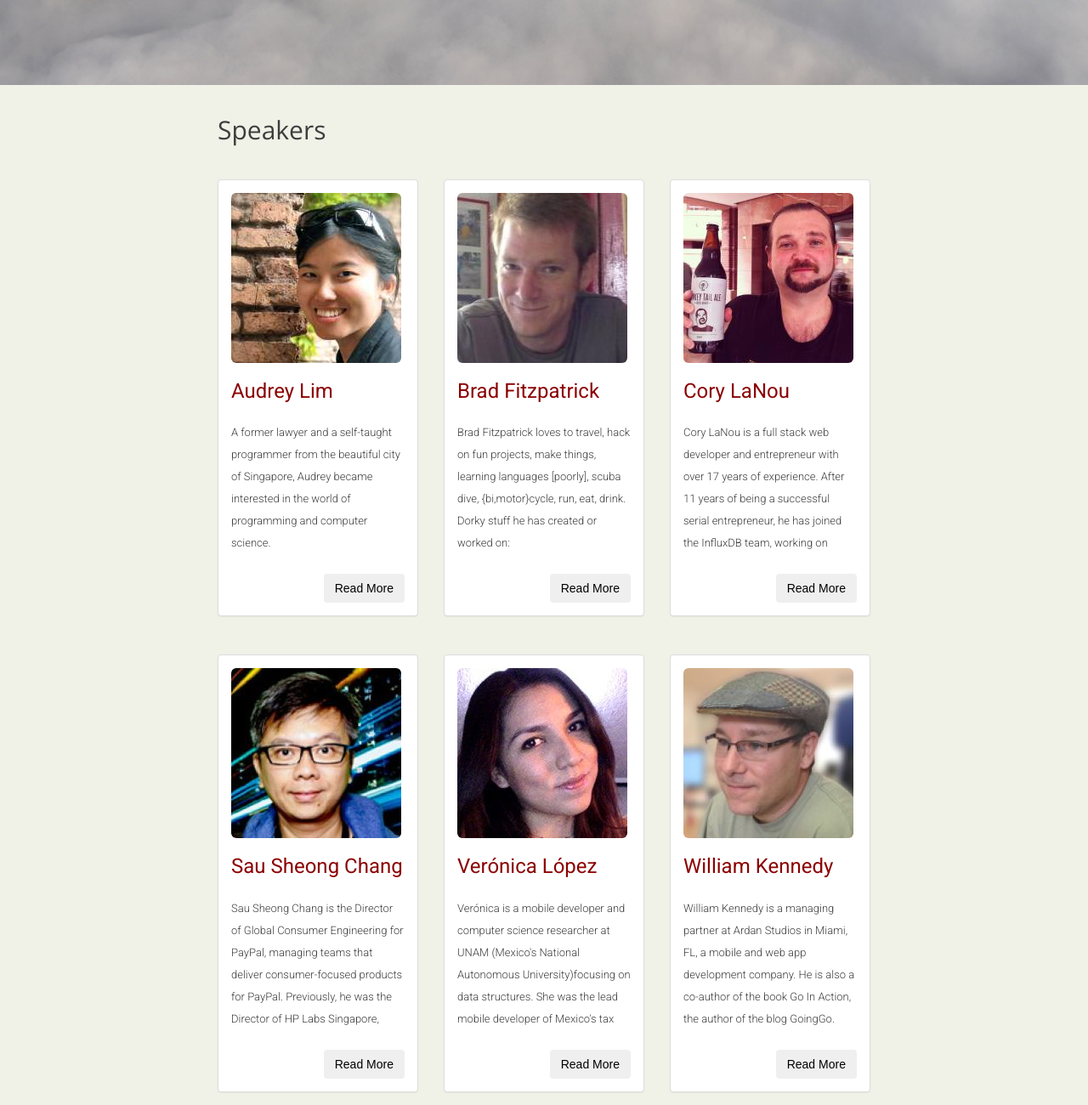
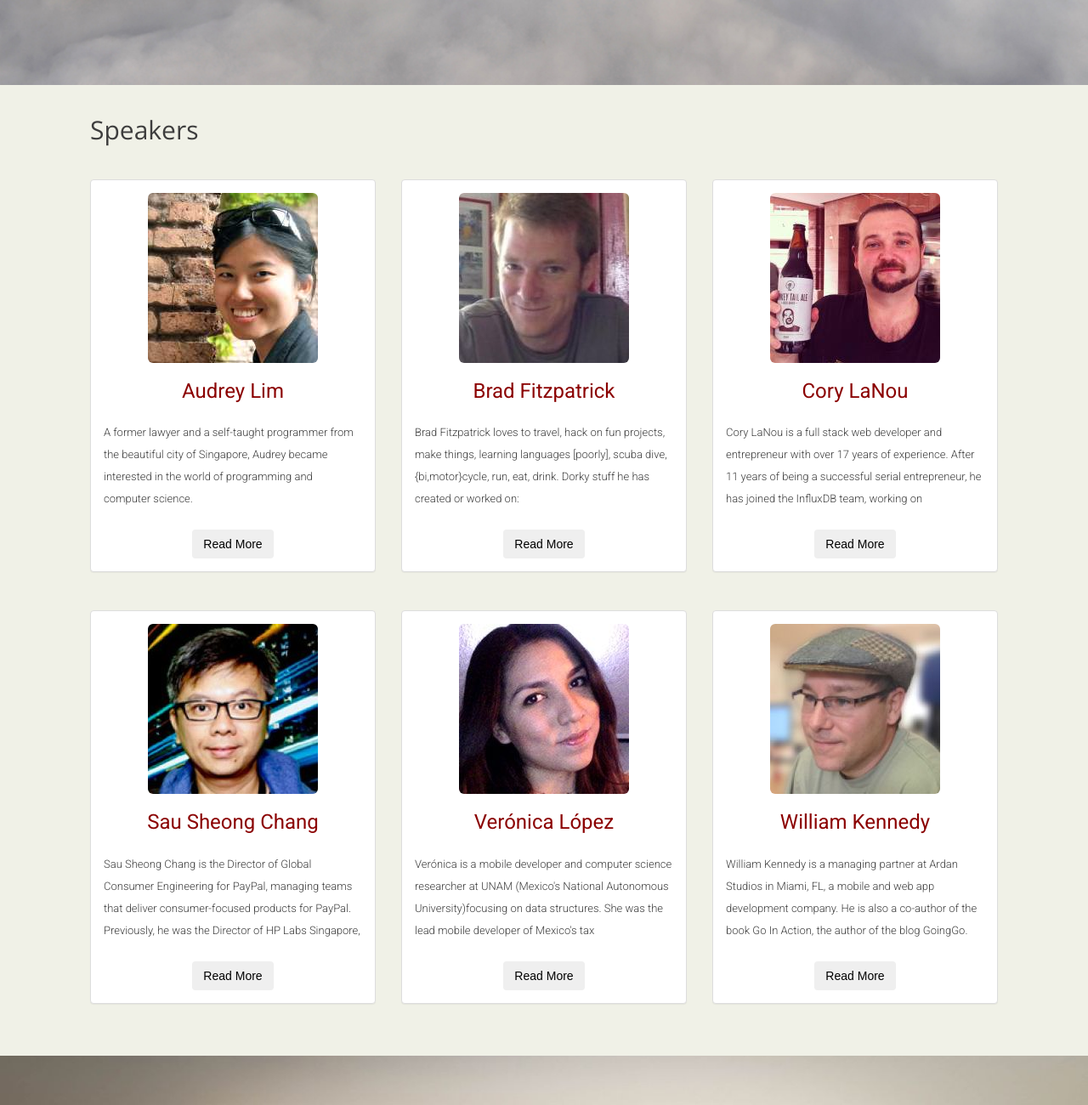
Before and after one commit to vidwath/gophercon-1, a plain HTML site: page index.html in a window 1280 px wide. Shown: the part 2300-3600 px from the top of the page at 85% size. Drawn offline with nearby package versions, Linux system fonts and the light colour scheme.

Commit message:
increased width

```diff
--- a/css/style.css
+++ b/css/style.css
@@ -39,7 +39,7 @@ Modules - reusable parts of our design
 .cd-container {
   /* this class is used to give a max-width to the element it is applied to, and center it horizontally when it reaches that max-width */
   width: 90%;
-  max-width: 768px;
+  max-width: 1068px;
   margin: 0 auto;
 }
 .cd-container::after {
--- a/index.html
+++ b/index.html
@@ -69,14 +69,14 @@
             	<div class="col-md-4 portfolio-item">
             		<div class="panel panel-default">
    						<div class="panel-body">
-      						<a href="#">
-                    			<img class="img-responsive img-rounded" src="img/speakers/speaker1.jpg" alt="Audrey Lim">
+    						<a href="#">
+                    			<img class="img-responsive img-rounded center-block" src="img/speakers/speaker1.jpg" alt="Audrey Lim">
                 			</a>
-                			<h3>
+                			<h3 class="text-center">
                     			<a href="https://twitter.com/audreylim77" target="_blank">Audrey Lim</a>
                 			</h3>
                 			<p>A former lawyer and a self-taught programmer from the beautiful city of Singapore, Audrey became interested in the world of programming and computer science.<span class = "collapse" id="speaker1">She picked up front-end programming in April 2014 before learning Go as her first backend language in July 2014. She's since moved to programming full-time as her career at Nitrous.IO.</span></p>
-                            <button type="button" class="btn collapsed pull-right more" data-toggle="collapse" data-target="#speaker1">Read More
+                            <button type="button" class="btn collapsed center-block more" data-toggle="collapse" data-target="#speaker1">Read More
                             </button>
    						</div>
 					</div>
@@ -86,28 +86,28 @@
            		 	<div class="panel panel-default">
    						<div class="panel-body">
                 			<a href="#">
-                    			<img class="img-responsive img-rounded" src="img/speakers/speaker2.jpg" alt="Brad Fitzpatrick">
+                    			<img class="img-responsive img-rounded center-block" src="img/speakers/speaker2.jpg" alt="Brad Fitzpatrick">
                 			</a>
-                			<h3>
+                			<h3 class="text-center">
                     			<a href=https://twitter.com/bradfitz target="_blank">Brad Fitzpatrick</a>
                 			</h3>
                 			<p>Brad Fitzpatrick loves to travel, hack on fun projects, make things, learning languages [poorly], scuba dive, {bi,motor}cycle, run, eat, drink. Dorky stuff he has created or worked on: <span class = "collapse" id="demo">LiveJournal, Danga, memcached, MogileFS, Perlbal, Gearman, OpenID, PubSubHubbub, Android performance/framework, WebFinger, Go, ...</span></p>
-                            <button type="button" class="btn collapsed pull-right more" data-toggle="collapse" data-target="#demo">Read More
+                            <button type="button" class="btn collapsed center-block more" data-toggle="collapse" data-target="#demo">Read More
                             </button>
                 		</div>
                 	</div>
             	</div>
-            	<div class="col-md-4 portfolio-item">
+            	<div class="col-md-4  portfolio-item">
             		<div class="panel panel-default">
    						<div class="panel-body">
                 			<a href="#">
-                    			<img class="img-responsive img-rounded" src="img/speakers/speaker3.jpg" alt="Cory LaNou">
+                    			<img class="img-responsive img-rounded center-block" src="img/speakers/speaker3.jpg" alt="Cory LaNou">
                 			</a>
-                			<h3>
+                			<h3 class="text-center">
                     			<a href="https://twitter.com/corylanou" target="_blank">Cory LaNou</a>
                 			</h3>
                 			<p>Cory LaNou is a full stack web developer and entrepreneur with over 17 years of experience. After 11 years of being a successful serial entrepreneur, he has joined the InfluxDB team, working on <span class = "collapse" id="speaker3">building an open source time series database, written in Go. He is active in the Go community, leading the Denver Gophers meetup, as well as mentoring students in his free time. Prior to joining InfluxDB, Cory was with gSchool, Galvanize, SupportLocal, LocalLaunch, Pulsity and Computer Discount Warehouse.</span></p>
-                            <button type="button" class="btn collapsed pull-right more" data-toggle="collapse" data-target="#speaker3">Read More
+                            <button type="button" class="btn collapsed center-block more" data-toggle="collapse" data-target="#speaker3">Read More
                             </button>
                 		</div>
                 	</div>
@@ -117,13 +117,13 @@
             		<div class="panel panel-default">
    						<div class="panel-body">
       						<a href="#">
-                    			<img class="img-responsive img-rounded" src="img/speakers/speaker4.jpg" alt="Sau Sheong Chang">
+                    			<img class="img-responsive img-rounded center-block" src="img/speakers/speaker4.jpg" alt="Sau Sheong Chang">
                 			</a>
-                			<h3>
+                			<h3 class="text-center">
                     			<a href="https://twitter.com/sausheong" target="_blank">Sau Sheong Chang</a>
                 			</h3>
                 			<p>Sau Sheong Chang is the Director of Global Consumer Engineering for PayPal, managing teams that deliver consumer-focused products for PayPal. Previously, he was the Director of HP Labs Singapore,<span class = "collapse" id="speaker4"> responsible for managing a team of research scientists and engineers focusing on researching and developing cloud computing and Big Data technologies for HP. Before joining HP, he was the Chief Technology Officer for Garena and Director of Engineering for Yahoo! Southeast Asia. Sau Sheong has been doing software development for 20 years, mostly in web application development. He is active in the Ruby and Go developer communities have have contributed to open source projects and spoke at meetups and conferences. Sau Sheong has also published 3 programming-related books, mostly on Ruby and is working on a 4th book titled "Go Web Programming".</span></p>
-                            <button type="button" class="btn collapsed pull-right more" data-toggle="collapse" data-target="#speaker4">Read More
+                            <button type="button" class="btn collapsed center-block more" data-toggle="collapse" data-target="#speaker4">Read More
                             </button>
    						</div>
 					</div>
@@ -133,13 +133,13 @@
            		 	<div class="panel panel-default">
    						<div class="panel-body">
                 			<a href="#">
-                    			<img class="img-responsive img-rounded" src="img/speakers/speaker5.jpg" alt="Verónica López">
+                    			<img class="img-responsive img-rounded center-block" src="img/speakers/speaker5.jpg" alt="Verónica López">
                 			</a>
-                			<h3>
+                			<h3 class="text-center">
                     			<a href="https://twitter.com/maria_fibonacci">Verónica López</a>
                 			</h3>
                 			<p>Verónica is a mobile developer and computer science researcher at UNAM (Mexico's National Autonomous University)focusing on data structures. She was the lead mobile developer of Mexico's tax <span class = "collapse" id="speaker5">collection service (SAT), and led the back-end team of an advertising digital agency, using Python, Android and recently Go as her weapons of choice. Besides, she is an Android instructor, and currently co-organizes a small community called @golangmx. She spoke at GopherConIndia 2015.</span></p>
-                            <button type="button" class="btn collapsed pull-right more" data-toggle="collapse" data-target="#speaker5">Read More
+                            <button type="button" class="btn collapsed center-block more" data-toggle="collapse" data-target="#speaker5">Read More
                             </button>
                 		</div>
                 	</div>
@@ -148,13 +148,13 @@
             		<div class="panel panel-default">
    						<div class="panel-body">
                 			<a href="#">
-                    			<img height="200px" class="img-responsive img-rounded" src="img/speakers/speaker6.jpg" alt="William Kennedy">
+                    			<img height="200px" class="img-responsive img-rounded center-block" src="img/speakers/speaker6.jpg" alt="William Kennedy">
                 			</a>
-                			<h3>
+                			<h3 class="text-center">
                     			<a href="https://twitter.com/goinggodotnet">William Kennedy</a>
                 			</h3>
                 			<p>William Kennedy is a managing partner at Ardan Studios in Miami, FL, a mobile and web app development company. He is also a co-author of the book Go In Action, the author of the blog GoingGo.<span class = "collapse" id="speaker6">Net and the organizer for the Go and MongoDB meetups in Miami. Bill is focused on Go education and through his new venture GoingoGo Training, Bill continues the cause by working with individuals and groups who want to take their Go knowledge and coding skills to the next level. He spoke at GopherConIndia 2015.</span></p>
-                            <button type="button" class="btn collapsed pull-right more" data-toggle="collapse" data-target="#speaker6">Read More
+                            <button type="button" class="btn collapsed center-block more" data-toggle="collapse" data-target="#speaker6">Read More
                             </button>
                 		</div>
                 	</div>
```
